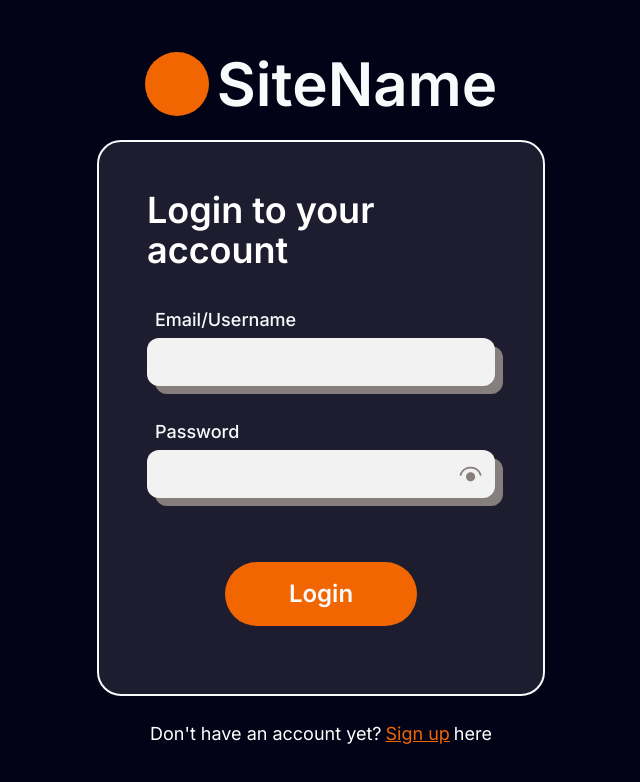
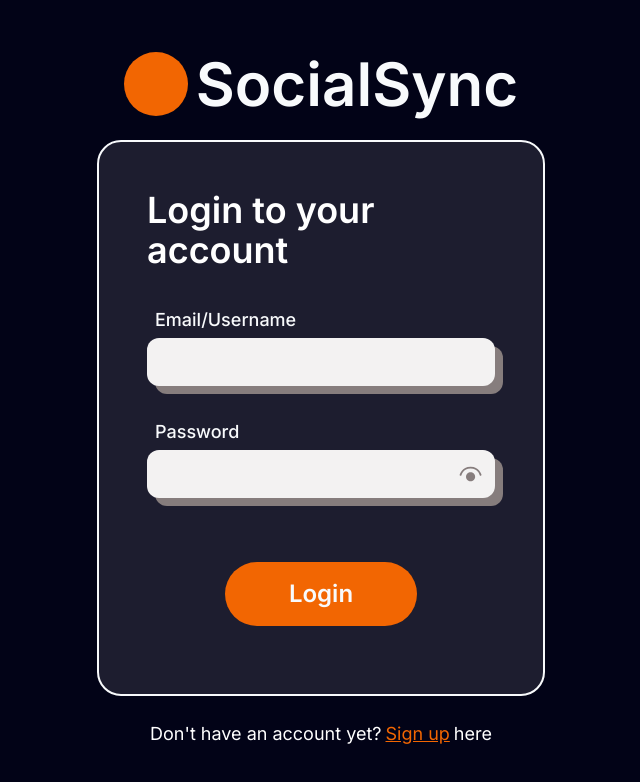
Before and after one commit to djunicode/Social-Sync, a Next.js app: page /login in a window 1280 px wide. Shown: the top 782 px of the page, without its empty margins (319-959 px from the left). Built offline with nearby package versions, Linux system fonts and the light colour scheme; no server answers.

Commit message:
fix: minor issues

```diff
--- a/src/app/(auth)/login/page.jsx
+++ b/src/app/(auth)/login/page.jsx
@@ -7,7 +7,7 @@ export default function Page() {
       <div className=' w-fit flex flex-col gap-6 justify-center items-center'>
         <Link href={'/'} className='flex flex-row w-full gap-2 justify-center items-center'>
           <div className=' w-16 h-16 bg-primary rounded-full'></div>
-          <h1 className=' md:text-6xl text-4xl font-semibold text-slate-50'>SiteName</h1>
+          <h1 className=' md:text-6xl text-4xl font-semibold text-slate-50'>SocialSync</h1>
         </Link>
         <section className=' flex w-[80vw] lg:max-w-[35vw] md:max-w-[60vw] flex-col justify-start items-center md:p-12 p-6 bg-[#1d1d2f] rounded-3xl border-2 border-slate-50'>
           <h2 className=' md:text-4xl text-2xl font-semibold'>Login to your account</h2>
--- a/src/app/(auth)/signup/page.jsx
+++ b/src/app/(auth)/signup/page.jsx
@@ -7,7 +7,7 @@ export default function Page() {
       <div className=' w-fit flex flex-col gap-6 justify-center items-center'>
         <Link href={'/'} className='flex flex-row w-full gap-2 justify-center items-center'>
           <div className=' w-16 h-16 bg-primary rounded-full'></div>
-          <h1 className=' md:text-6xl text-4xl font-semibold text-slate-50'>SiteName</h1>
+          <h1 className=' md:text-6xl text-4xl font-semibold text-slate-50'>SocialSync</h1>
         </Link>
         <section className=' flex w-[80vw] lg:max-w-[35vw] md:max-w-[60vw] flex-col justify-start items-center md:p-12 p-6 bg-[#1d1d2f] rounded-3xl border-2 border-slate-50'>
           <h2 className=' md:text-4xl text-2xl font-semibold text-center'>Sign up for an account</h2>
--- a/src/app/golive/page.jsx
+++ b/src/app/golive/page.jsx
@@ -103,7 +103,7 @@ export default function Page() {
   }, []);
 
   return (
-    <div className="bg-[#020317] w-screen h-screen flex flex-col md:flex-row">
+    <div className="bg-[#020317]  h-screen flex flex-col md:flex-row">
       <div className="md:w-2/12 pl-5 pt-10 w-full">
         <SocialSync />
       </div>
--- a/src/app/home/page.jsx
+++ b/src/app/home/page.jsx
@@ -69,7 +69,7 @@ export default function Page() {
       </nav>
 
       {/* Landing Page Content */}
-      <div className="flex  lg:h-[calc(100vh-80px)] h-[calc(200vh-80px)] flex-col w-screen justify-center">
+      <div className="flex  lg:h-[calc(100vh-80px)] h-[calc(200vh-80px)] flex-col  justify-center">
 
           <div className="pl-20 pt-20">
             {/* Hello {user?user.username:"user"} */}
--- a/src/app/page.jsx
+++ b/src/app/page.jsx
@@ -69,7 +69,7 @@ export default function Page() {
       </nav>
 
       {/* Landing Page Content */}
-      <div className="flex  lg:h-[calc(100vh-80px)] h-[calc(200vh-80px)] flex-col w-screen justify-center">
+      <div className="flex  lg:h-[calc(100vh-80px)] h-[calc(200vh-80px)] flex-col  justify-center">
 
           <div className="pl-20 pt-20">
             {/* Hello {user?user.username:"user"} */}
--- a/src/app/payment/page.jsx
+++ b/src/app/payment/page.jsx
@@ -2,7 +2,7 @@
 import React from "react";
 import dynamic from "next/dynamic";
 
-const payment = () => {
+const Payment = () => {
   return (
     <div className="m-10">
       <h4 className="">Payment page</h4>
@@ -23,4 +23,4 @@ const payment = () => {
   );
 };
 
-export default payment;
+export default Payment;
--- a/src/app/upload/page.jsx
+++ b/src/app/upload/page.jsx
@@ -94,7 +94,7 @@ export default function Page() {
   };
 
   return (
-    <div className="bg-[#020317] w-screen h-screen flex flex-col md:flex-row relative">
+    <div className="bg-[#020317]  h-full  flex flex-col md:flex-row relative">
       {fileUploading?<div className=" flex w-full h-full bg-black bg-opacity-55 absolute top-0 right-0 justify-center items-center">
         <h3 className=" text-2xl font-bold text-slate-50 animate-ping">Uploading Video...</h3>
       </div>:<></>}
@@ -104,10 +104,10 @@ export default function Page() {
       <div className="md:w-8/12 md:pl-14 md:pt-20 md:pr-12 w-full px-5 pt-10">
         <div
           style={uploadBox}
-          className="w-full h-[55%] bg-[#040629] flex items-center justify-center overflow-clip"
+          className="w-full h-[55%] bg-[#040629] flex items-center justify-center  overflow-clip"
         >
           {storageUrl!==""?
-          <div className=" flex justify-center overflow-clip">
+          <div className=" flex justify-center overflow-clip ">
             <video src={storageUrl} controls autoPlay className=" w-full h-full"/>
           </div>
           :
@@ -130,7 +130,7 @@ export default function Page() {
         </div>
         <div
           style={uploadBox}
-          className=" cursor-pointer overflow-clip m-auto w-[50%] h-[40%] mt-5 bg-[#040629] flex items-center justify-center "
+          className=" cursor-pointer overflow-clip m-auto w-[50%] h-[40%] mt-5 bg-[#040629] flex items-center justify-center  "
           onClick={handleDivClick}
         >
 
@@ -138,6 +138,7 @@ export default function Page() {
             <img
               src={fileUrl}
               alt="Uploaded Thumbnail"
+              className=" rounded-lg"
               style={{ width: "100%", height: "100%", objectFit: "cover" }}
             />
           ) : (
```
